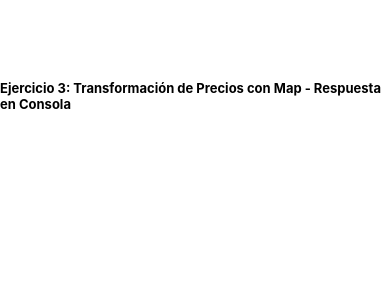
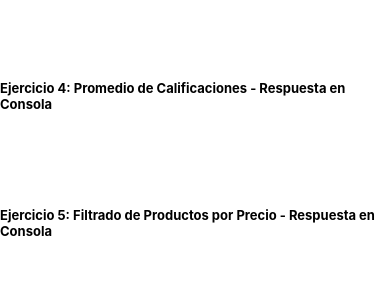
Before and after one commit to Dayni20/typescript-semana1, a React Native app: screen / in a window 390 px wide. Shown: the top 300 px of the page. Built offline with nearby package versions, Linux system fonts and the light colour scheme.

Commit message:
Add Exercise 4 Student Grades Average and Exercise 5 Products Price Filter

```diff
--- a/App.tsx
+++ b/App.tsx
@@ -3,14 +3,18 @@ import { StyleSheet, Text, View, ScrollView } from "react-native";
 import { Exercise1DiscountCalculation } from "./src/screens/Exercise1DiscountCalculation";
 import { Exercise2SumAverageGrades } from "./src/screens/Exercise2SumAverageGrades";
 import { Exercise3PriceTransformationMap } from "./src/screens/Exercise3PriceTransformationMap";
+import { Exercise4StudentGradesAverage } from "./src/screens/Exercise4StudentGradesAverage";
+import { Exercise5ProductsPriceFilter } from "./src/screens/Exercise5ProductsPriceFilter";
 
 const App = () => {
   return (
-    <View>
+    <ScrollView>
       {/* <Exercise1DiscountCalculation />
-      <Exercise2SumAverageGrades /> */}
-      <Exercise3PriceTransformationMap />
-    </View>
+      <Exercise2SumAverageGrades />
+      <Exercise3PriceTransformationMap /> */}
+      <Exercise4StudentGradesAverage />
+      <Exercise5ProductsPriceFilter />
+    </ScrollView>
   );
 };
 
--- /dev/null
+++ b/src/screens/Exercise4StudentGradesAverage.tsx
@@ -0,0 +1,48 @@
+import React, { useEffect } from "react";
+import { View, Text } from "react-native";
+
+// Interface for students array
+interface Student {
+  nombre: string;
+  edad: number;
+  calificacion: number;
+}
+
+export const Exercise4StudentGradesAverage = () => {
+  const students: Student[] = [
+    { nombre: "Carlos", edad: 20, calificacion: 9 },
+    { nombre: "María", edad: 19, calificacion: 7 },
+    { nombre: "Luis", edad: 21, calificacion: 8 },
+    { nombre: "Ana", edad: 18, calificacion: 10 },
+    { nombre: "Pedro", edad: 22, calificacion: 6 }
+  ];
+
+  // Function to calculate average of grades
+  const calculateAverage = (students: Student[]): number => {
+    const sum = students.reduce((accumulator, student) => {
+      return accumulator + student.calificacion;
+    }, 0);
+    return parseFloat((sum / students.length).toFixed(2));
+  };
+
+  useEffect(() => {
+    const average = calculateAverage(students);
+    const status = average >= 7 ? "APROBÓ" : "NECESITA REFUERZO";
+
+    console.log('\n--- EXERCISE 4 ---');
+    console.log('Estudiantes:');
+    students.forEach((student) => {
+      console.log(`  - ${student.nombre}: ${student.calificacion}`);
+    });
+    console.log(`\nPromedio del grupo: ${average}`);
+    console.log(`El grupo ${status}\n`);
+  }, []);
+
+  return (
+    <View style={{ marginTop: 80, alignItems: "center" }}>
+      <Text style={{ fontSize: 13, fontWeight: "bold", marginBottom: 15 }}>
+        Ejercicio 4: Promedio de Calificaciones - Respuesta en Consola
+      </Text>
+    </View>
+  );
+};
--- /dev/null
+++ b/src/screens/Exercise5ProductsPriceFilter.tsx
@@ -0,0 +1,30 @@
+import React, { useEffect } from "react";
+import { View, Text } from "react-native";
+
+export const Exercise5ProductsPriceFilter = () => {
+  const prices = [5, 120, 35, 200, 18, 75, 9, 140, 55, 300];
+
+  // Function to filter prices below maximum using filter
+  const filterByMaxPrice = (prices: number[], maxPrice: number): number[] => {
+    return prices.filter((price) => price < maxPrice);
+  };
+
+  useEffect(() => {
+    const maxPrice = 100;
+    const filteredProducts = filterByMaxPrice(prices, maxPrice);
+
+    console.log('\n--- EJERCICIO 5 ---');
+    console.log(`Precios originales: [${prices.join(', ')}]`);
+    console.log(`Precio máximo: $${maxPrice}`);
+    console.log(`Productos dentro del rango: ${filteredProducts.length}`);
+    console.log(`Valores: [${filteredProducts.join(', ')}]\n`);
+  }, []);
+
+  return (
+    <View style={{ marginTop: 80, alignItems: "center" }}>
+      <Text style={{ fontSize: 13, fontWeight: "bold", marginBottom: 15 }}>
+        Ejercicio 5: Filtrado de Productos por Precio - Respuesta en Consola
+      </Text>
+    </View>
+  );
+};
```
